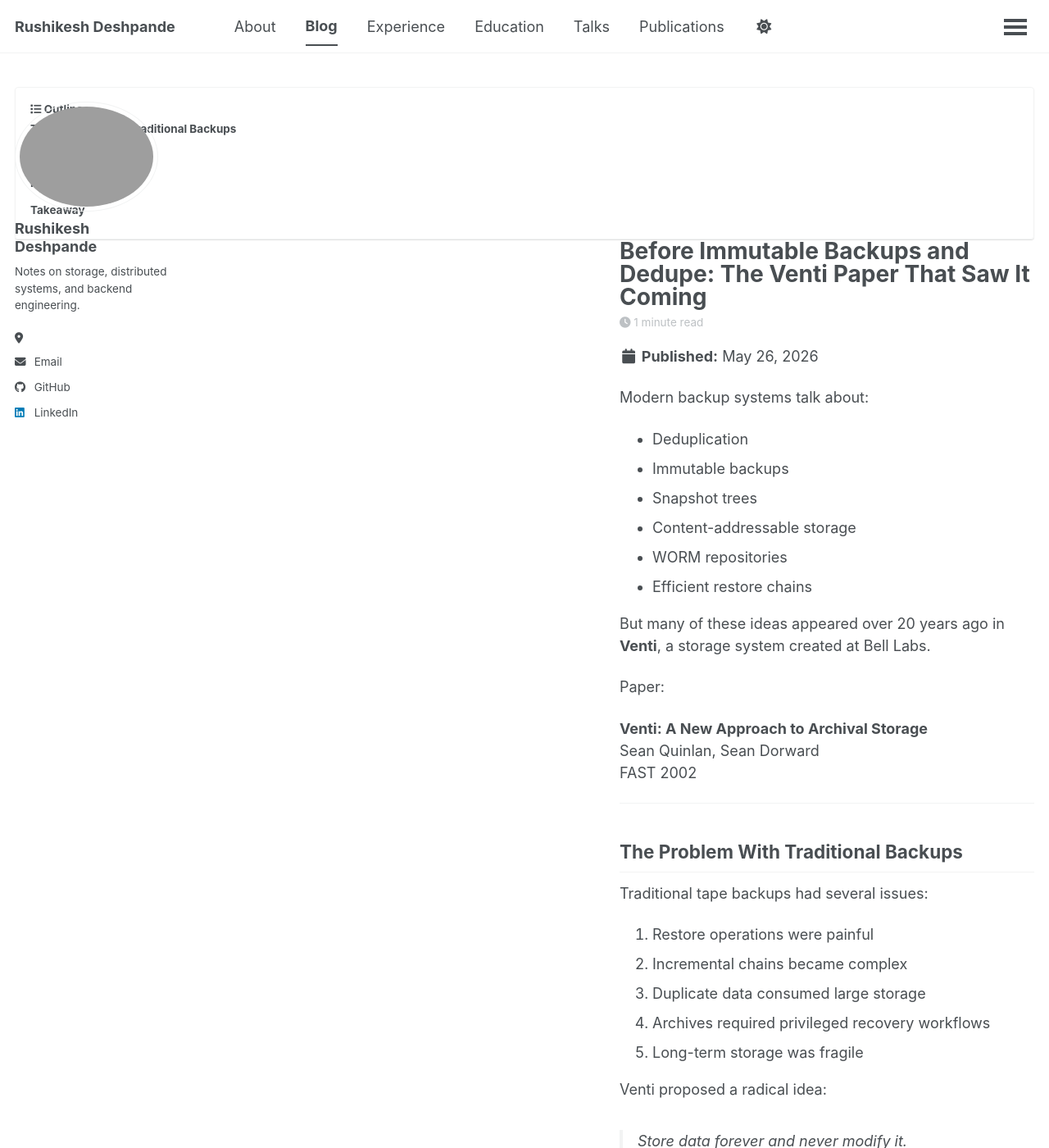
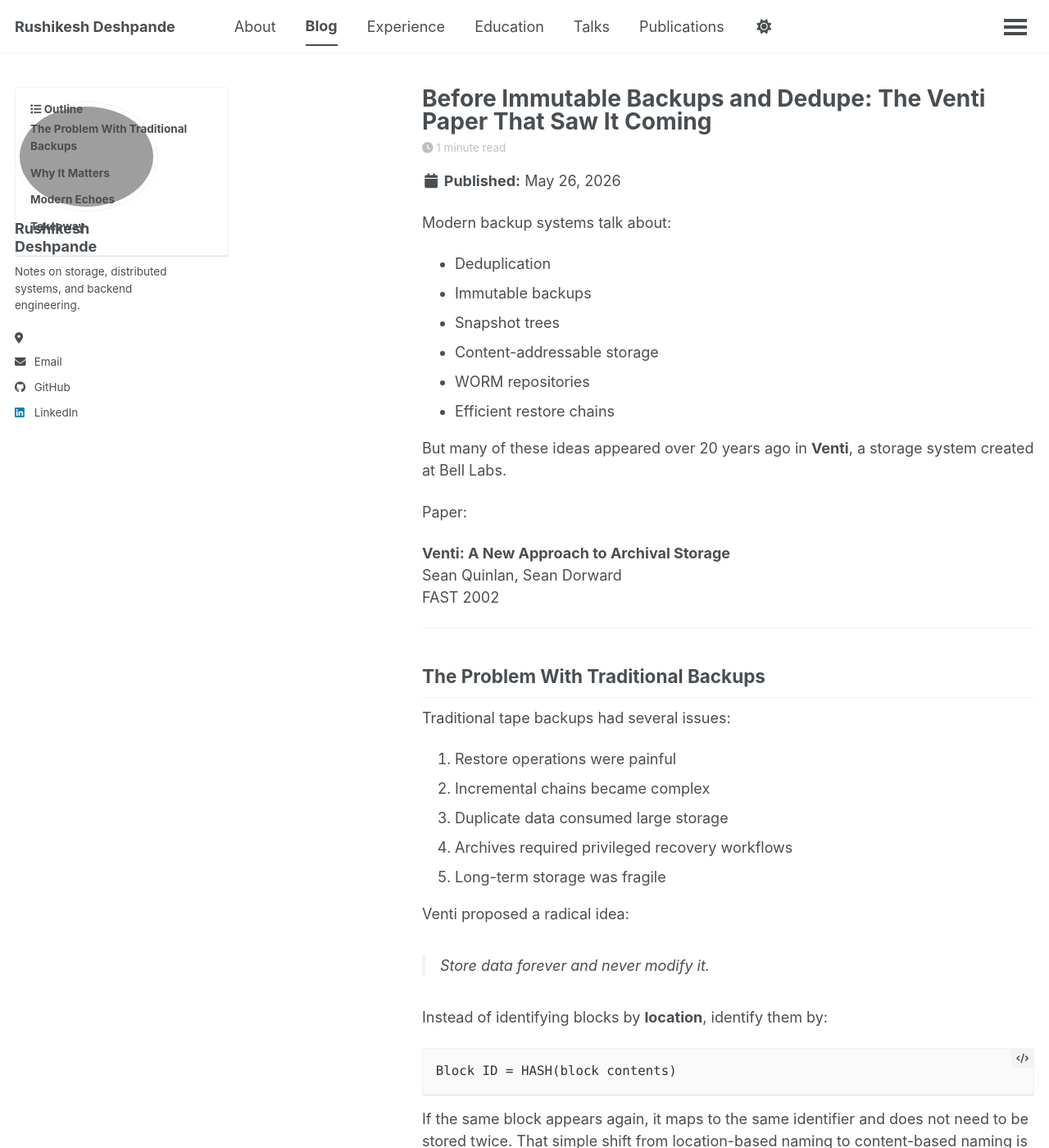
Before and after one commit to rushikesh90/rushikesh90.github.io, a Jekyll site: the page built from _posts/2026-05-26-venti-content-addressable-storage.md, in a window 1280 px wide and 1400 px high. Shown: the whole window at 82% size. Built offline with Jekyll 4.4.1, drawn with Linux system fonts in a browser that asks for light colours; a script that is not in the unit is left out.

Commit message:
Revert "Fix overlapping sidebar and TOC in blog posts"
This reverts commit e42c957fff3b281d6269049523f36834dd680cda.

```diff
--- a/_includes/toc
+++ b/_includes/toc
@@ -1,4 +1,4 @@
-<aside class="sidebar___{{ include.position | default: 'left' }}">
+<aside class="sidebar__{{ include.position | default: 'left' }}">
   <nav class="toc">
     <header><h4 class="nav__title"><i class="fa fa-{{ include.icon | default: 'file-text' }}"></i> {{ include.title | default: site.data.ui-text[site.locale].toc_label }}</h4></header>
     <ul class="toc__menu js-toc-menu"></ul>
--- a/_sass/layout/_page.scss
+++ b/_sass/layout/_page.scss
@@ -35,7 +35,7 @@
 
 .page--with-left-toc {
   @include breakpoint($large) {
-    width: span(7 of 12);
+    width: 77%;
     margin-left: 0;
     margin-right: 0;
   }
```
